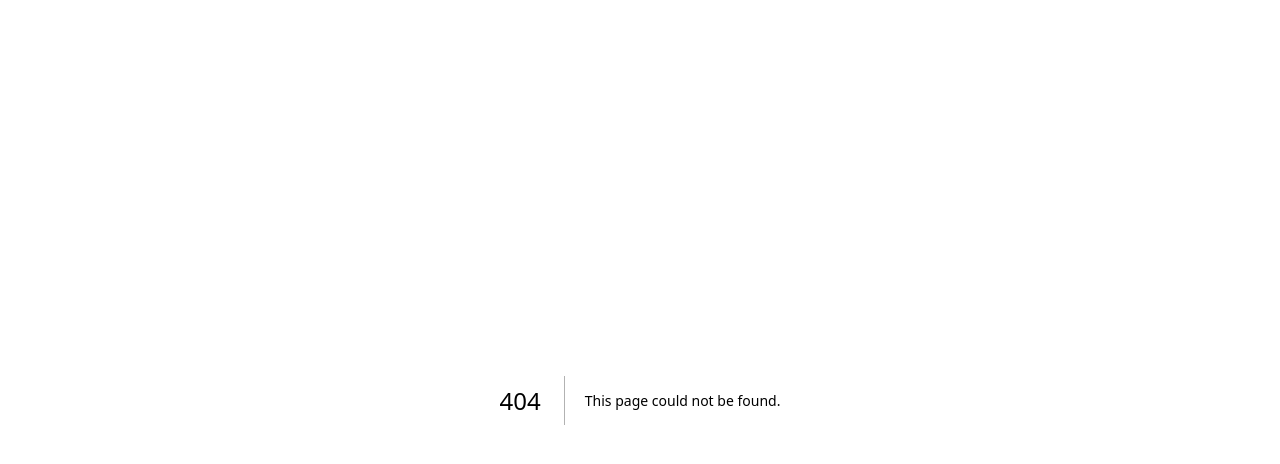
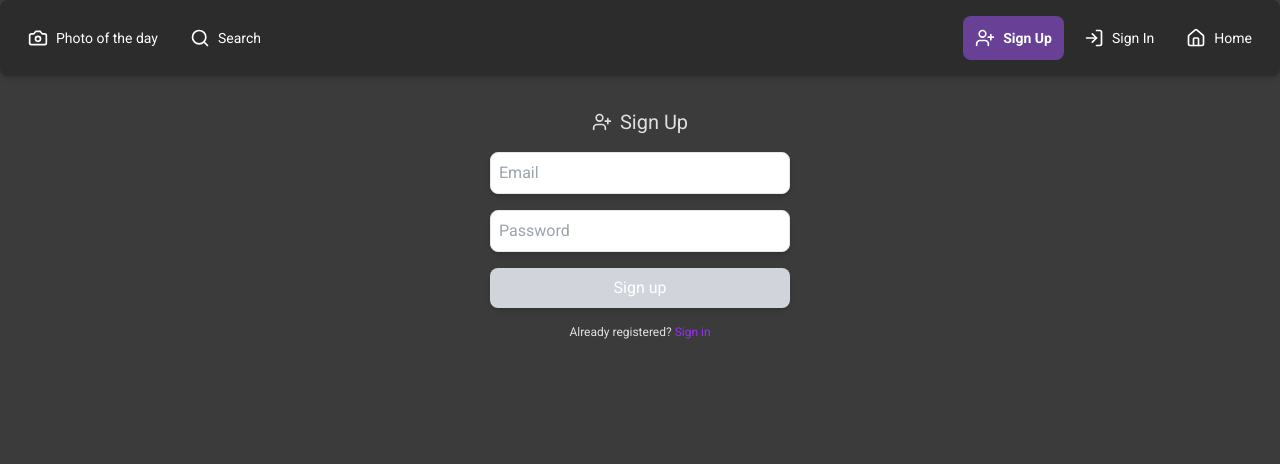
Before and after one commit to TatyanaZakiryanova/nasa-data, a Next.js app: page /dashboard/registration in a window 1280 px wide. Before the commit this address had no page. Shown: the top 464 px of the page. Built offline with nearby package versions, Linux system fonts and the light colour scheme; no server answers.

Commit message:
created auth component & validation form

```diff
--- /dev/null
+++ b/src/app/dashboard/login/components/login.tsx
@@ -0,0 +1,100 @@
+'use client';
+
+import { signInWithEmailAndPassword } from 'firebase/auth';
+import { useFormik } from 'formik';
+import { LogIn } from 'lucide-react';
+import { useState } from 'react';
+import * as Yup from 'yup';
+
+import { auth } from '@/app/lib/firebase';
+import Button from '@/app/ui/button';
+import Input from '@/app/ui/input';
+import Modal from '@/app/ui/modal';
+
+export default function Login() {
+  const [modalIsOpen, setModalIsOpen] = useState<boolean>(false);
+  const [modalMessage, setModalMessage] = useState<string>('');
+  const [isLoading, setIsLoading] = useState<boolean>(false);
+
+  const formik = useFormik({
+    initialValues: {
+      email: '',
+      password: '',
+    },
+    validationSchema: Yup.object({
+      email: Yup.string().email('Invalid email format').required('Email is required'),
+      password: Yup.string()
+        .min(6, 'Password must be at least 6 characters')
+        .required('Password is required'),
+    }),
+    onSubmit: async (values) => {
+      setIsLoading(true);
+      const { email, password } = values;
+
+      try {
+        const userCredential = await signInWithEmailAndPassword(auth, email, password);
+        const user = userCredential.user;
+        openModal(`Login successful! User: ${user.email}`);
+      } catch {
+        openModal('Error logging');
+      } finally {
+        setIsLoading(false);
+      }
+    },
+  });
+
+  const openModal = (message: string) => {
+    setModalMessage(message);
+    setModalIsOpen(true);
+    setTimeout(() => {
+      setModalIsOpen(false);
+    }, 2000);
+  };
+
+  return (
+    <>
+      <form onSubmit={formik.handleSubmit} className="flex flex-col gap-4 text-center">
+        <p className="flex items-center justify-center gap-2 text-xl">
+          <LogIn size={20} />
+          Sign In
+        </p>
+        <Input
+          id="email-input"
+          name="email"
+          type="email"
+          placeholder="Email"
+          inputValue={formik.values.email}
+          handleInput={formik.handleChange}
+          handleBlur={formik.handleBlur}
+          className={`w-full p-2 shadow-md md:w-[300px]`}
+        />
+        {formik.touched.email && formik.errors.email ? (
+          <span className="text-sm text-red-500">{formik.errors.email}</span>
+        ) : null}
+        <Input
+          id="password-input"
+          name="password"
+          type="password"
+          placeholder="Password"
+          inputValue={formik.values.password}
+          handleInput={formik.handleChange}
+          handleBlur={formik.handleBlur}
+          className={`w-full p-2 shadow-md md:w-[300px]`}
+        />
+        {formik.touched.password && formik.errors.password ? (
+          <span className="text-sm text-red-500">{formik.errors.password}</span>
+        ) : null}
+        <Button
+          type="submit"
+          className="px-5 py-2"
+          disabled={!formik.isValid || !formik.dirty || isLoading}
+        >
+          {isLoading ? 'In progress...' : 'Sign in'}
+        </Button>
+        <Modal isOpen={modalIsOpen} onClose={() => setModalIsOpen(false)}>
+          <p>{modalMessage}</p>
+        </Modal>
+      </form>
+    </>
+  );
+}
--- a/src/app/dashboard/login/page.tsx
+++ b/src/app/dashboard/login/page.tsx
@@ -1,7 +1,5 @@
-import React from 'react';
-
-import Register from '@/app/dashboard/login/components/register';
+import Login from './components/login';
 
 export default function LoginPage() {
-  return <Register />;
+  return <Login />;
 }
--- a/src/app/dashboard/login/components/register.tsx
+++ b/src/app/dashboard/registration/components/register.tsx
@@ -3,6 +3,8 @@
 import { createUserWithEmailAndPassword } from 'firebase/auth';
 import { addDoc, collection } from 'firebase/firestore';
 import { useFormik } from 'formik';
+import { UserPlus } from 'lucide-react';
+import Link from 'next/link';
 import { useState } from 'react';
 import * as Yup from 'yup';
 
@@ -62,7 +64,10 @@ export default function Register() {
   return (
     <>
       <form onSubmit={formik.handleSubmit} className="flex flex-col gap-4 text-center">
-        <p className="text-xl">Sign In</p>
+        <p className="flex items-center justify-center gap-2 text-xl">
+          <UserPlus size={20} />
+          Sign Up
+        </p>
         <Input
           id="email-input"
           name="email"
@@ -71,7 +76,7 @@ export default function Register() {
           inputValue={formik.values.email}
           handleInput={formik.handleChange}
           handleBlur={formik.handleBlur}
-          className={`w-full p-2 shadow-md md:w-[300px] ${formik.touched.email && formik.errors.email ? 'border-red-500' : ''}`}
+          className={`w-full p-2 shadow-md md:w-[300px]`}
         />
         {formik.touched.email && formik.errors.email ? (
           <span className="text-sm text-red-500">{formik.errors.email}</span>
@@ -84,7 +89,7 @@ export default function Register() {
           inputValue={formik.values.password}
           handleInput={formik.handleChange}
           handleBlur={formik.handleBlur}
-          className={`w-full p-2 shadow-md md:w-[300px] ${formik.touched.password && formik.errors.password ? 'border-red-500' : ''}`}
+          className={`w-full p-2 shadow-md md:w-[300px]`}
         />
         {formik.touched.password && formik.errors.password ? (
           <span className="text-sm text-red-500">{formik.errors.password}</span>
@@ -94,8 +99,14 @@ export default function Register() {
           className="px-5 py-2"
           disabled={!formik.isValid || !formik.dirty || isLoading}
         >
-          {isLoading ? 'In progress...' : 'Sign in'}
+          {isLoading ? 'In progress...' : 'Sign up'}
         </Button>
+        <p className="text-xs">
+          Already registered?{' '}
+          <Link href="/dashboard/login" className="text-purple-600 hover:underline">
+            Sign in
+          </Link>
+        </p>
         <Modal isOpen={modalIsOpen} onClose={() => setModalIsOpen(false)}>
           <p>{modalMessage}</p>
         </Modal>
--- /dev/null
+++ b/src/app/dashboard/registration/layout.tsx
@@ -0,0 +1,3 @@
+export default function RegisterLayout({ children }: { children: React.ReactNode }) {
+  return <article className="flex items-center justify-center">{children}</article>;
+}
--- /dev/null
+++ b/src/app/dashboard/registration/page.tsx
@@ -0,0 +1,7 @@
+import React from 'react';
+
+import Register from './components/register';
+
+export default function RegistrationPage() {
+  return <Register />;
+}
--- a/src/app/dashboard/search/components/search.tsx
+++ b/src/app/dashboard/search/components/search.tsx
@@ -25,7 +25,6 @@ export default function Search({ initialPhotos }: SearchProps) {
   const [selectedPhoto, setSelectedPhoto] = useState<Photo | null>(null);
   const [isModalOpen, setIsModalOpen] = useState<boolean>(false);
   const [initialStatePhotos, setInitialStatePhotos] = useState<InitialPhoto[]>(initialPhotos);
-
   const dispatch = useAppDispatch();
   const { photos, status, totalItems, prevPageUrl, nextPageUrl } = useAppSelector(
     (state) => state.photos,
--- a/src/app/shared/navbar.tsx
+++ b/src/app/shared/navbar.tsx
@@ -1,6 +1,6 @@
 'use client';
 
-import { Camera, House, LogIn, Search, User } from 'lucide-react';
+import { Camera, House, LogIn, Search, UserPlus } from 'lucide-react';
 import Link from 'next/link';
 import { usePathname } from 'next/navigation';
 
@@ -40,8 +40,21 @@ export default function Navbar() {
       <ul className="flex items-center gap-2">
         <li>
           <Link
+            href="/dashboard/registration"
+            className={`${linkClasses} ${pathname === '/dashboard/registration' ? 'bg-customButton font-bold text-white' : 'text-white'}`}
+          >
+            <UserPlus size={20} />
+            Sign Up
+          </Link>
+        </li>
+        <li>
+          <Link
             href="/dashboard/login"
-            className={`${linkClasses} ${pathname === '/dashboard/login' ? 'bg-customButton font-bold text-white' : 'text-white'}`}
+            className={`${linkClasses} ${
+              pathname === '/dashboard/login'
+                ? 'bg-customButton font-bold text-white'
+                : 'text-white'
+            }`}
           >
             <LogIn size={20} />
             Sign In
--- a/src/app/ui/modal.tsx
+++ b/src/app/ui/modal.tsx
@@ -17,7 +17,7 @@ const Modal: React.FC<ModalProps> = React.memo(({ isOpen, onClose, title, childr
   return (
     <div className="fixed inset-0 flex items-center justify-center bg-black/70" onClick={onClose}>
       <div
-        className="relative flex max-h-[80vh] min-h-[30vh] min-w-[30%] max-w-[90%] animate-fadeIn flex-col justify-center rounded-lg bg-customBackground p-2.5 pt-8 text-center text-gray-300"
+        className="relative flex max-h-[80vh] min-h-[20vh] min-w-[20%] max-w-[90%] animate-fadeIn flex-col justify-center rounded-lg bg-customBackground p-2.5 pt-8 text-center text-gray-300"
         onClick={(e) => e.stopPropagation()}
       >
         <Button onClick={onClose} className="absolute right-2 top-2 mb-2 px-2 py-0.5">
```
